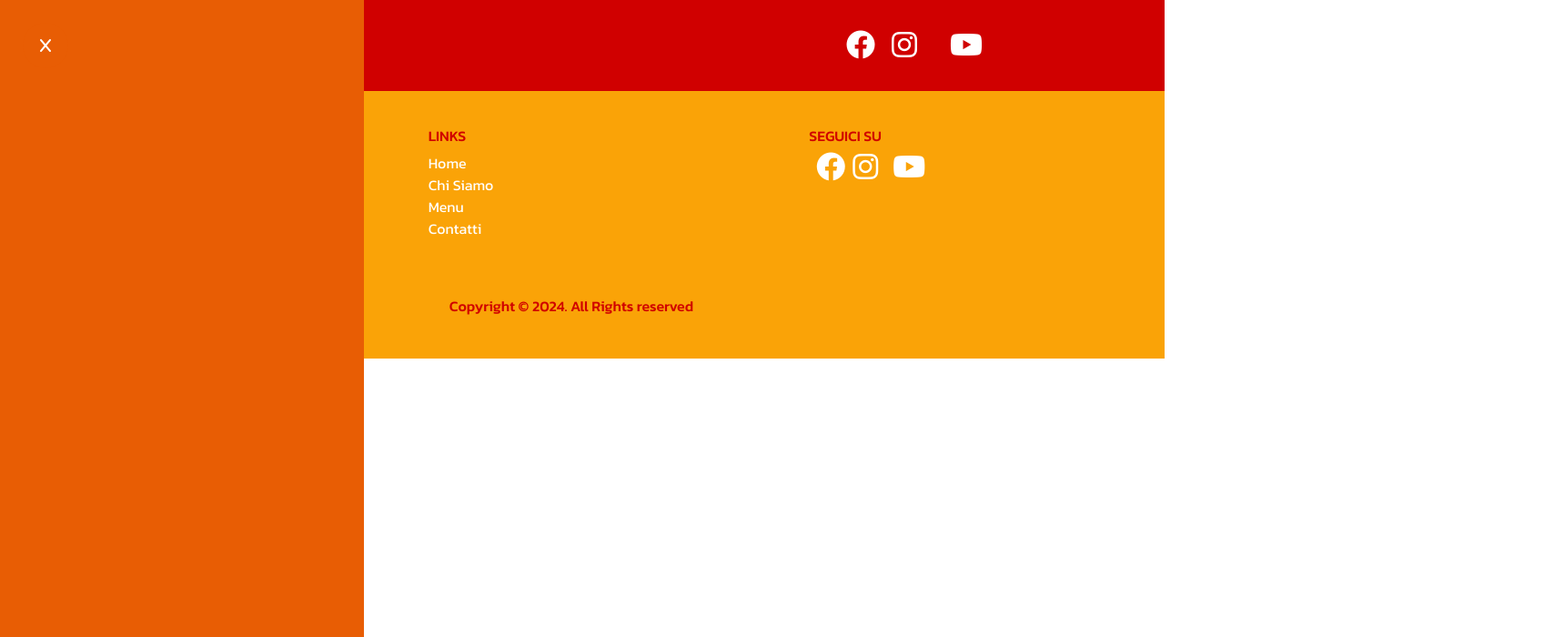
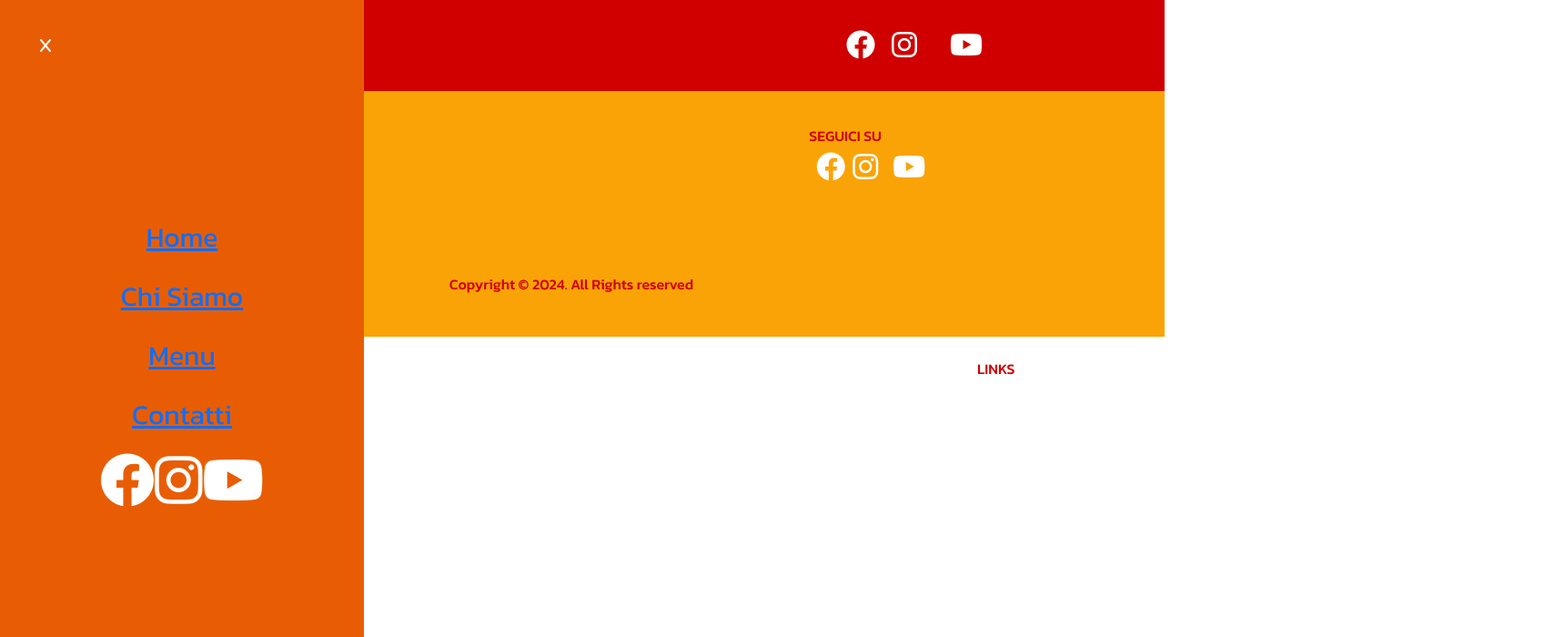
Before and after one commit to albertostizzoli/react-restaurant, a React (Vite) app: page / in a window 1280 px wide. Both pictures are taken after a click on the button 50 px from the left and 50 px from the top of the page. Shown: the top 700 px of the page at 91% size, 1719 px wide, since content can reach past the window. Built offline with nearby package versions, Linux system fonts and the light colour scheme.

Commit message:
create links component

```diff
--- a/src/components/sidebar/SidebarComponent.jsx
+++ b/src/components/sidebar/SidebarComponent.jsx
@@ -3,14 +3,15 @@ import { useState } from "react";
 import { motion } from "framer-motion";
 import './sidebar.css';
 import Button from "./button/ButtonComponent";
+import Links from "./links/LinksComponent";
 
 
-function Sidebar(){
+function Sidebar() {
 
     const [open, setOpen] = useState(false)
 
     const variants = {
-        open:{
+        open: {
             clipPath: 'circle(1200px at 50px 50px)',
             transition: {
                 type: 'spring',
@@ -28,10 +29,10 @@ function Sidebar(){
         }
     }
 
-    return(
+    return (
         <motion.div className="sidebar" animate={open ? 'open' : 'closed'}>
             <motion.div className="bg" variants={variants}>
-
+                <Links></Links>
             </motion.div>
             <Button setOpen={setOpen}></Button>
         </motion.div>
--- a/src/components/sidebar/button/ButtonComponent.jsx
+++ b/src/components/sidebar/button/ButtonComponent.jsx
@@ -1,3 +1,4 @@
+import React from "react";
 import { motion } from "framer-motion";
 
 function Button({setOpen}){
--- /dev/null
+++ b/src/components/sidebar/links/LinksComponent.jsx
@@ -0,0 +1,48 @@
+import React from "react";
+import { motion } from "framer-motion";
+
+function Links() {
+
+    const variants = {
+        open: {
+            transition: {
+                staggerChildren: 0.01,
+            }
+        },
+        closed: {
+            transition: {
+                staggerChildren: 0.05,
+                staggerDirection: -1
+            }
+        }
+    }
+
+    const itemVariants = {
+        open: {
+            y: 0,
+            opacity: 1
+        },
+        closed: {
+            y: 50,
+            opacity: 0
+        }
+    }
+
+    const items = ['Home', 'Chi Siamo', 'Menu', 'Contatti']
+
+    return (
+        <motion.div className="links" variants={variants}>
+            {items.map((item) => (
+                <motion.a href={`#${item}`} key={item} variants={itemVariants} whileHover={{scale: 1.2}} whileTap={{scale: 0.9}}>{item}</motion.a>
+            ))}
+            <motion.div className="d-flex g-1" variants={itemVariants}>
+                <motion.a href="#" whileHover={{scale: 1.2}} whileTap={{scale: 0.9}}><i className="fa-brands fa-facebook fa-2x"></i></motion.a>
+                <motion.a href="#" whileHover={{scale: 1.2}} whileTap={{scale: 0.9}}><i className="fa-brands fa-instagram fa-2x"></i></motion.a>
+                <motion.a href="#" whileHover={{scale: 1.2}} whileTap={{scale: 0.9}}><i className="fa-brands fa-x-twitter fa-2x"></i></motion.a>
+                <motion.a href="#" whileHover={{scale: 1.2}} whileTap={{scale: 0.9}}><i className="fa-brands fa-youtube fa-2x"></i></motion.a>
+            </motion.div>
+        </motion.div>
+    )
+}
+
+export default Links
--- a/src/components/sidebar/sidebar.css
+++ b/src/components/sidebar/sidebar.css
@@ -17,6 +17,18 @@
     z-index: 100;
 }
 
+.links{
+    position: absolute;
+    width: 100%;
+    height: 100%;
+    display: flex;
+    flex-direction: column;
+    align-items: center;
+    justify-content: center;
+    gap: 20px;
+    font-size: 30px;
+}
+
 .toggle-button{
     width: 50px;
     height: 50px;
```
